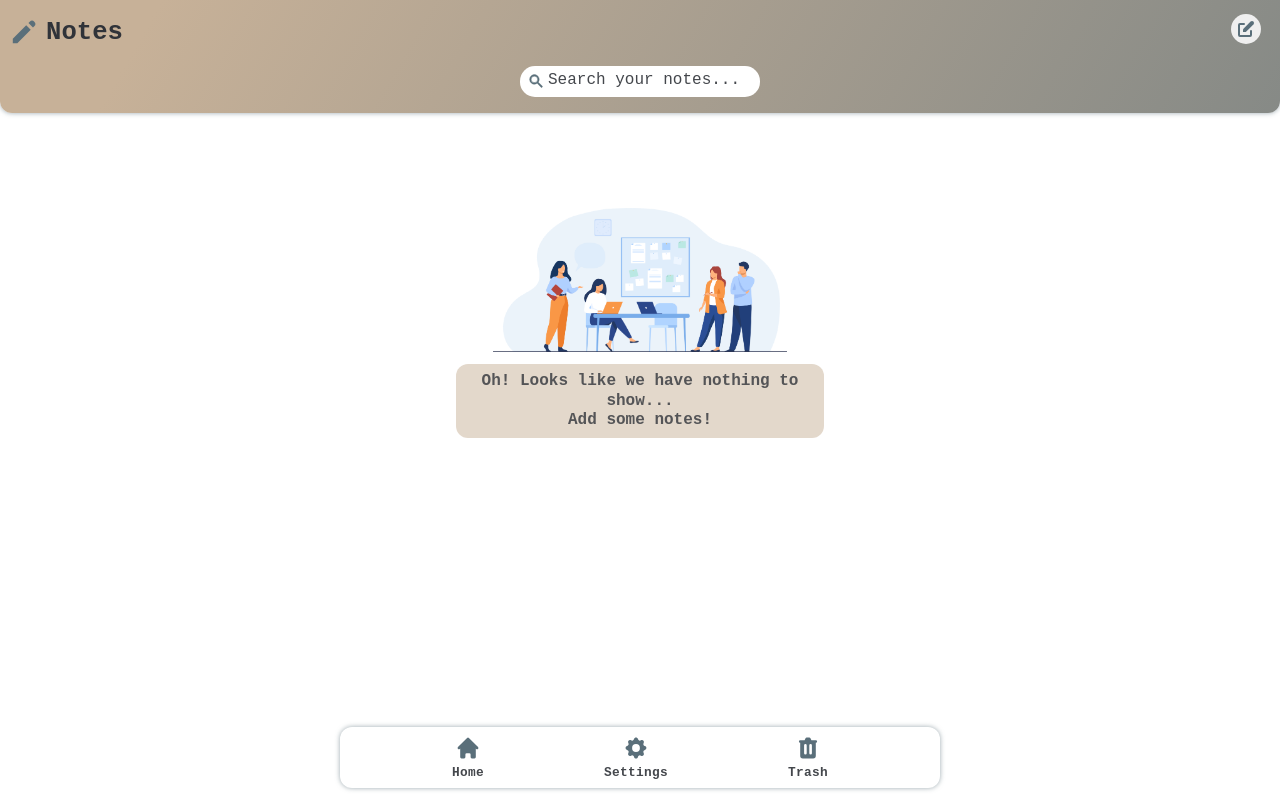
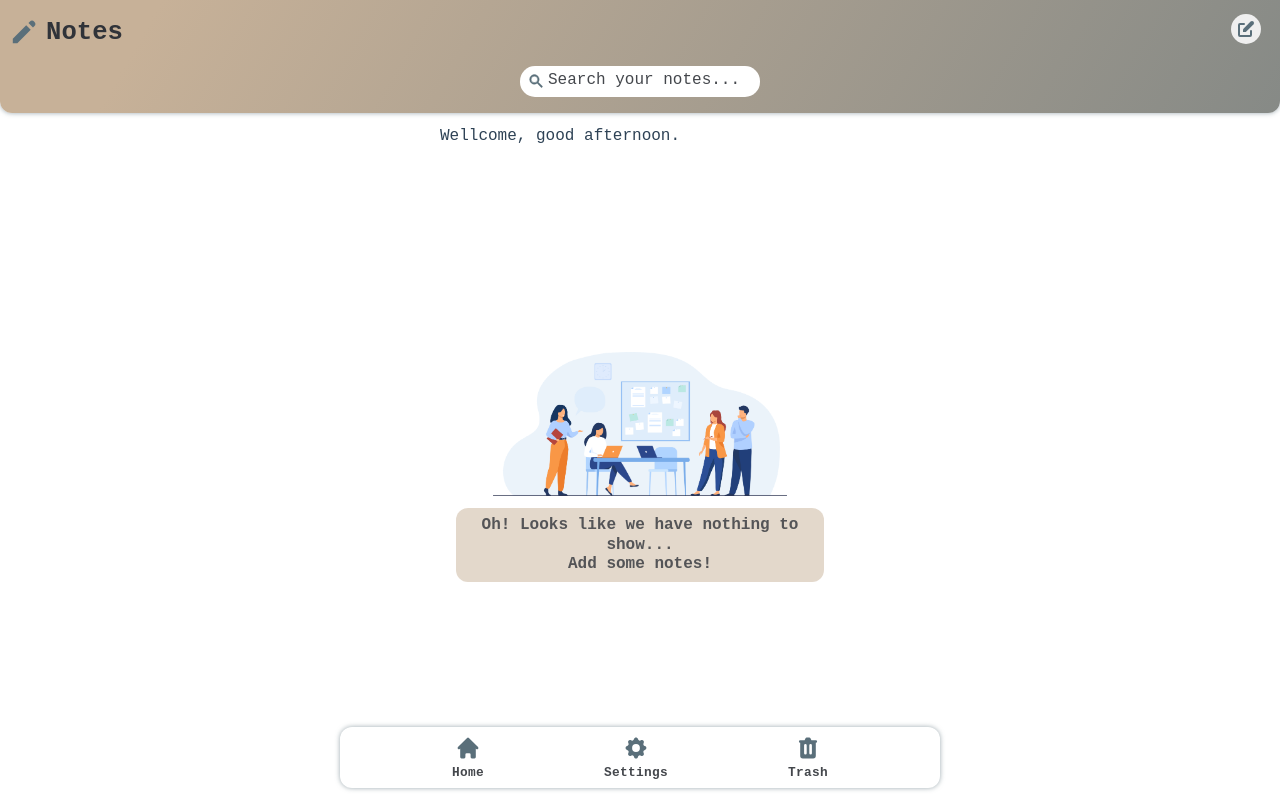
Before and after one commit to KainNhantumbo/Nava-Notes-App, a React (Create React App) app: page / in a window 1280 px wide. Built offline with nearby package versions, Linux system fonts and the light colour scheme.

Commit message:
Criada o componente Greet

```diff
--- /dev/null
+++ b/src/components/Greet.jsx
@@ -0,0 +1,27 @@
+const Greet = () => {
+  const hours = `${new Date().getHours()}${new Date().getMinutes()}`;
+
+  console.log(hours)
+
+  const setGreetings = () => {
+    let message = null;
+    if (hours >= '0' && hours <= '1159') {
+      message = 'Hello, good morning!';
+    } else if (hours >= '120' && hours <= '1759'){
+      message = 'Wellcome, good afternoon.';
+    } else {
+      message = 'Good evening, have a good sleep!'
+    }
+    return message;
+  }
+
+  return (
+    <section>
+      <span>
+        { setGreetings() }
+      </span>
+    </section>
+  );
+}
+
+export default Greet;
--- a/src/components/NotesPackage.jsx
+++ b/src/components/NotesPackage.jsx
@@ -4,11 +4,12 @@ import EmptyNotesMessage from './EmptyNotesMessage';
 import { dataContext } from '../App';
 import { HiXCircle } from 'react-icons/hi';
 import { HiInformationCircle } from 'react-icons/hi';
+import Greet from './Greet';
 
 const NotesPackage =
 	({ eventRemoveBtn, noteDetails, searchedNotes }) => {
-		const deleteIcon =  <HiXCircle />;
-    const infoIcon = <HiInformationCircle />;
+		const deleteIcon = <HiXCircle />;
+		const infoIcon = <HiInformationCircle />;
 		const [notesData] = useContext(dataContext);
 
 		const guest = (searchedNotes, notesData) => {
@@ -49,6 +50,8 @@ const NotesPackage =
 
 		return (
 			<section className="mainContainer">
+				<Greet />
+
 				{
 					renderNotes.length === 0 || null ? (
 						<EmptyNotesMessage
```
